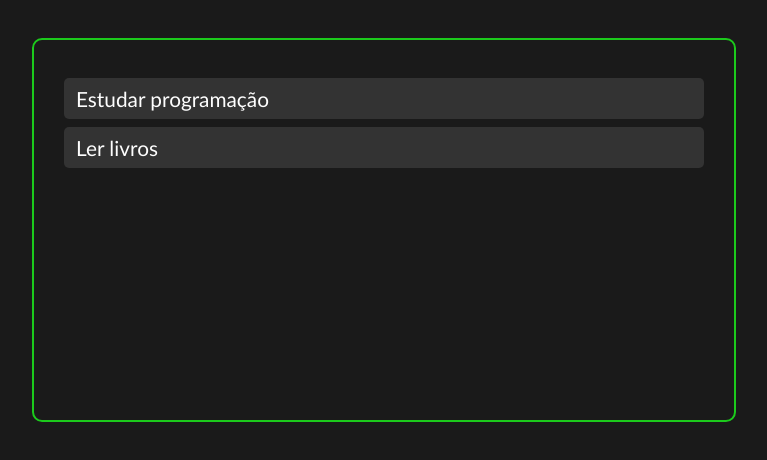
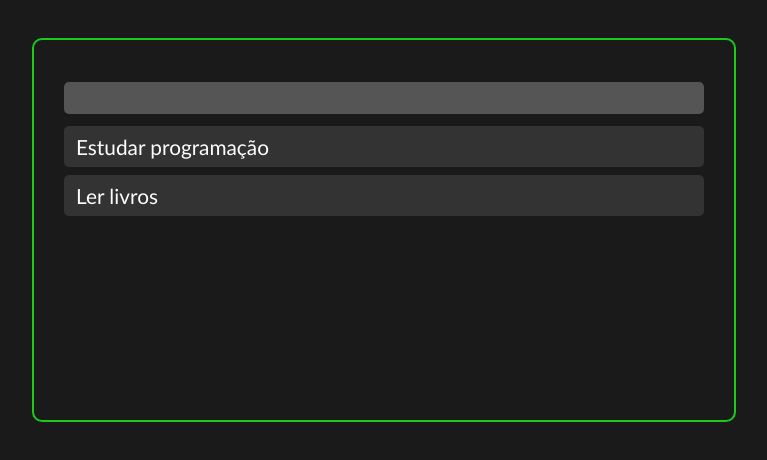
Before and after one commit to BrunoMartinsMoreira/to-do-list-react, a React (Create React App) app: page / in a window 1280 px wide. Shown: the top 460 px of the page, without its empty margins (256-1023 px from the left). Built offline with nearby package versions, Linux system fonts and the light colour scheme.

Commit message:
criando componente de input e button

```diff
--- a/src/App.js
+++ b/src/App.jsx
@@ -1,5 +1,6 @@
 import React, { useState } from 'react';
 import Tasks from './components/TasksContainer';
+import AddTask from './components/AddTask';
 import './App.css';
 
 const App = () => {
@@ -20,6 +21,7 @@ const App = () => {
   return (
     <>
       <div className="container">
+        <AddTask/>
         <Tasks tasks={tasks} />
       </div>
     </>
--- /dev/null
+++ b/src/components/AddTask/add.css
@@ -0,0 +1,16 @@
+.addContainer {
+  margin: 12px 0;
+  display: flex;
+  width: 100%;
+}
+.addInput {
+  outline: none;
+  height: 2rem;
+  padding: 0 10px;
+  border-radius: 5px;
+  border: none;
+  flex: 2;
+  background: #555;
+  color: #eee;
+  font-size: 18px;
+}
--- /dev/null
+++ b/src/components/AddTask/index.jsx
@@ -0,0 +1,12 @@
+import React from 'react';
+import "./add.css";
+
+const AddTask = () => {
+   return (
+      <div className="addContainer">
+         <input className="addInput" type="text" />
+       </div>
+   );
+}
+
+export default AddTask;
--- /dev/null
+++ b/src/components/Button/btn.css
@@ -0,0 +1,3 @@
+.btn {
+  background-color: rgb(28, 202, 28);
+}
```
Also changed, not shown: src/components/Button/index.jsx (added, +14 -0 lines), src/components/Task/index.jsx (renamed from src/components/Task/index.js), src/components/TasksContainer/index.jsx (renamed from src/components/TasksContainer/index.js), src/index.jsx (renamed from src/index.js).
